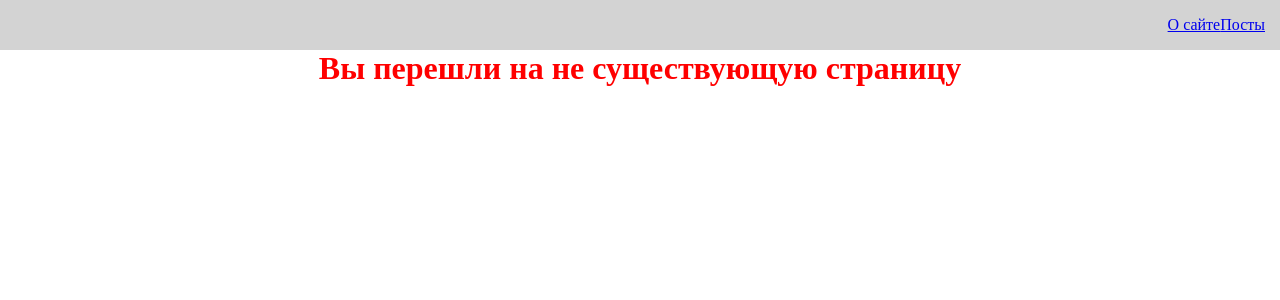
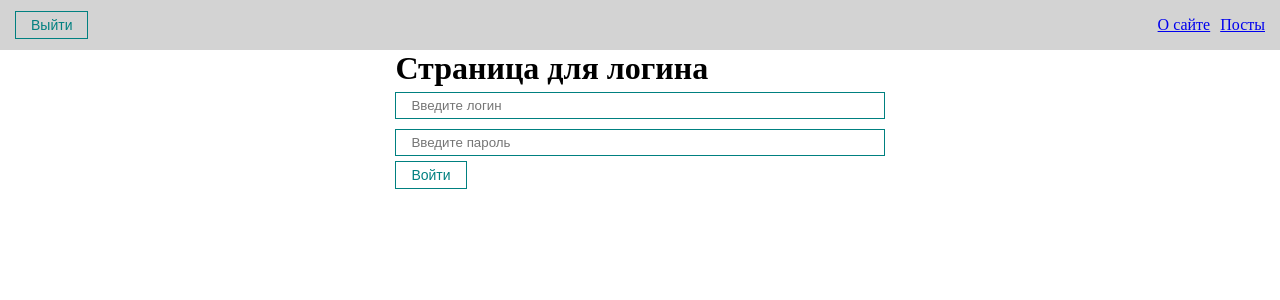
Before and after one commit to ideasaveleva/ulb-tres-hours, a React (Create React App) app: page /login in a window 1280 px wide. Shown: the top 300 px of the page. Built offline with nearby package versions, Linux system fonts and the light colour scheme.

Commit message:
реализован useContext

```diff
--- a/src/App.js
+++ b/src/App.js
@@ -1,14 +1,22 @@
+import { useState } from 'react';
+import './styles/App.css';
 import { AppRouter } from './components/AppRouter';
 import { Navbar } from './components/UI/Navbar/Navbar';
-
-import './styles/App.css';
+import { AuthContext } from './context';
 
 function App() {
+  const [isAuth, setIsAuth] = useState(false);
+
   return (
-    <>
+    <AuthContext.Provider
+      value={{
+        isAuth,
+        setIsAuth,
+      }}
+    >
       <Navbar />
-			<AppRouter />
-    </>
+      <AppRouter />
+    </AuthContext.Provider>
   );
 }
 
--- a/src/components/AppRouter.jsx
+++ b/src/components/AppRouter.jsx
@@ -1,26 +1,60 @@
-import React from 'react';
+import React, { useContext } from 'react';
 import { Navigate, Route, Routes } from 'react-router-dom';
 import { Error } from '../pages/Error';
-import { routes } from '../router/routes';
+import { privateRoutes, publicRoutes } from '../router/routes';
+import { Login } from '../pages/Login';
+import { AuthContext } from '../context';
 
 export const AppRouter = () => {
-  return (
+	const { isAuth } = useContext(AuthContext);
+	console.log(isAuth);
+
+  return isAuth ? (
     <>
       <Routes>
-        <Route path="/" element={<Navigate to="/posts" replace />} />
-				{/* <Route path="/" element={<Home />} /> */}
-
-        {routes.map((route) => (
+        {privateRoutes.map((route) => (
           <Route
             key={route.path}
             element={route.component}
             path={route.path}
             exact={route.exact}
-					/>
+          />
         ))}
-
+        <Route path="/login" element={<Navigate to="/posts" replace />} />
         <Route path="*" element={<Error />} />
       </Routes>
     </>
+  ) : (
+    <>
+      <Routes>
+        {publicRoutes.map((route) => (
+          <Route
+            key={route.path}
+            element={route.component}
+            path={route.path}
+            exact={route.exact}
+          />
+        ))}
+        <Route path="*" element={<Login />} />
+      </Routes>
+    </>
   );
+
+  //   <>
+  //   <Routes>
+  //     {/* <Route path="/" element={<Navigate to="/posts" replace />} /> */}
+  //     {/* <Route path="/" element={<Home />} /> */}
+  //
+  //     {routes.map((route) => (
+  //       <Route
+  //         key={route.path}
+  //         element={route.component}
+  //         path={route.path}
+  //         exact={route.exact}
+  //       />
+  // 		))}
+  //
+  //     {/* <Route path="*" element={<Error />} /> */}
+  //   </Routes>
+  // </>
 };
--- a/src/components/UI/Navbar/Navbar.jsx
+++ b/src/components/UI/Navbar/Navbar.jsx
@@ -1,13 +1,18 @@
-import React from 'react'
+import React, { useContext } from 'react';
 import { Link } from 'react-router-dom';
+import { AuthContext } from '../../../context';
+import { MyButton } from '../button/MyButton';
 
 export const Navbar = () => {
-	return (
+  const { isAuth, setIsAuth } = useContext(AuthContext);
+
+  return (
     <div className="navbar">
+			<MyButton onClick={()=>setIsAuth(false)}>Выйти</MyButton>
       <div className="navbar__links">
-        <Link to="/about">О сайте</Link>
+        <Link style={{marginRight: 10}} to="/about">О сайте</Link>
         <Link to="/posts">Посты</Link>
       </div>
     </div>
   );
-}
+};
--- /dev/null
+++ b/src/context/index.js
@@ -0,0 +1,3 @@
+import {createContext} from "react";
+
+export const AuthContext = createContext(null)
--- /dev/null
+++ b/src/pages/Login.jsx
@@ -0,0 +1,24 @@
+import React, { useContext } from 'react';
+import { MyButton } from '../components/UI/button/MyButton';
+import { MyInput } from '../components/UI/input/MyInput';
+import { AuthContext } from '../context';
+
+export const Login = () => {
+	const { isAuth, setIsAuth } = useContext(AuthContext)
+
+  const login = (event) => {
+		event.preventDefault();
+		setIsAuth(true)
+	};
+
+  return (
+    <div>
+      <h1>Страница для логина</h1>
+      <form onSubmit={login}>
+        <MyInput type="text" placeholder="Введите логин" />
+        <MyInput type="password" placeholder="Введите пароль" />
+        <MyButton>Войти</MyButton>
+      </form>
+    </div>
+  );
+};
--- a/src/pages/PostIdPage.jsx
+++ b/src/pages/PostIdPage.jsx
@@ -17,7 +17,6 @@ export const PostIdPage = () => {
     const response = await PostService.getCommentsByPostId(id);
     setComments(response.data);
   });
-
 
   useEffect(() => {
     fetchPostById(params.id);
@@ -39,12 +38,14 @@ export const PostIdPage = () => {
         <Loader />
       ) : (
         <div>
-          {comments.map((comm) => (
-            <div style={{ marginTop: 15 }}>
+          {comments.map((comm) => {
+            return (
+              <div key={comm.id} style={{ marginTop: 15 }}>
                 <h5>{comm.email}</h5>
                 <div>{comm.body}</div>
               </div>
-          ))}
+            );
+          })}
         </div>
       )}
     </div>
--- a/src/router/routes.js
+++ b/src/router/routes.js
@@ -1,9 +1,14 @@
 import { About } from '../pages/About';
 import { Posts } from '../pages/Posts';
 import { PostIdPage } from '../pages/PostIdPage';
+import { Login } from '../pages/Login';
 
-export const routes = [
+export const privateRoutes = [
   { path: '/about', component: <About />, exact: true },
   { path: '/posts', component: <Posts />, exact: true },
   { path: '/posts/:id', component: <PostIdPage />, exact: true },
 ];
+
+export const publicRoutes = [
+  { path: '/login', component: <Login />, exact: true },
+];
```
Also changed, not shown: src/index.js (+6 -3 lines). Lines whose indentation alone changed are shown as unchanged.
